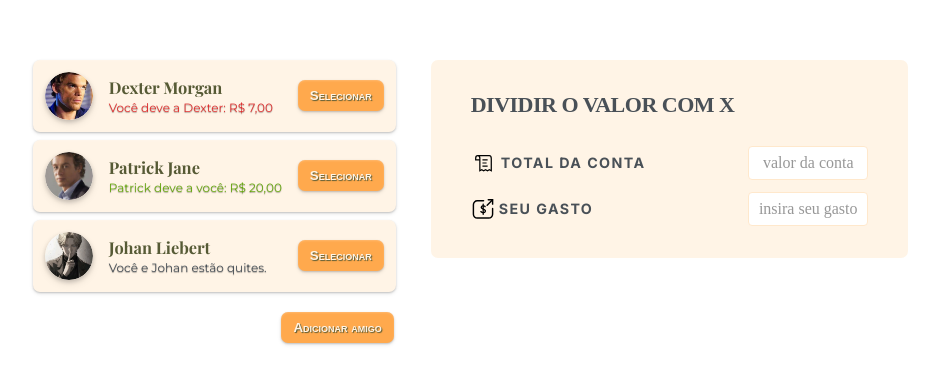
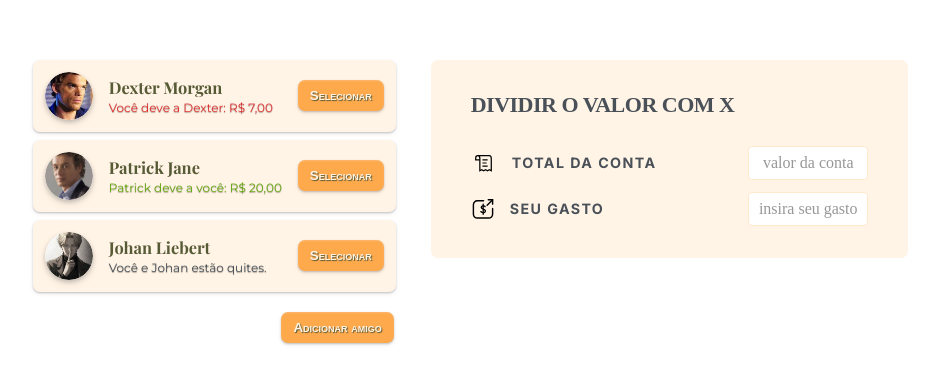
Before and after one commit to call-meRafael/eat-and-split-app, a React (Vite) app: page / in a window 1280 px wide. Shown: the part 199-582 px from the top of the page, without its empty margins (171-1110 px from the left). Built offline with nearby package versions, Linux system fonts and the light colour scheme; a web font is replaced by a local one.

Commit message:
chore(formBillSplit): add a class for better control

```diff
--- a/src/components/formSplitBill.jsx
+++ b/src/components/formSplitBill.jsx
@@ -1,17 +1,33 @@
 import { BillIcon } from "./billIcon";
 import { ExpenseIcon } from "./expenses";
 
+export const FormSplitBill = () => {
+  return (
+    <form className="form-split-bill">
+      <h2>Dividir o valor com X</h2>
 
-export const FormSplitBill =() => {
-    return (
-        <form className="form-split-bill">
-            <h2>Dividir o valor com X</h2>
-            <label><BillIcon />Total da conta</label>
-            <input type="text" name="bill-value" id="iBill-value" placeholder="valor da conta"/>
+      <label className="bill-value">
+        <BillIcon />
+        Total da conta
+      </label>
 
-            <label><ExpenseIcon />Seu gasto</label>
-            <input type="text" name="your-expense" id="iExpense-value" placeholder="insira seu gasto"/>
+      <input
+        type="text"
+        name="bill-value"
+        id="iBill-value"
+        placeholder="valor da conta"
+      />
 
-        </form>
-    )
-}
+      <label className="bill-value">
+        <ExpenseIcon />
+        Seu gasto
+      </label>
+      <input
+        type="text"
+        name="your-expense"
+        id="iExpense-value"
+        placeholder="insira seu gasto"
+      />
+    </form>
+  );
+};
--- a/src/index.css
+++ b/src/index.css
@@ -245,6 +245,11 @@ form {
   padding: var(--space-md) var(--space-lg);
 }
 
+.bill-value {
+  display: flex;
+  gap: 1.5rem;
+}
+
 label {
   display: flex;
   gap: 0.4rem;
```
